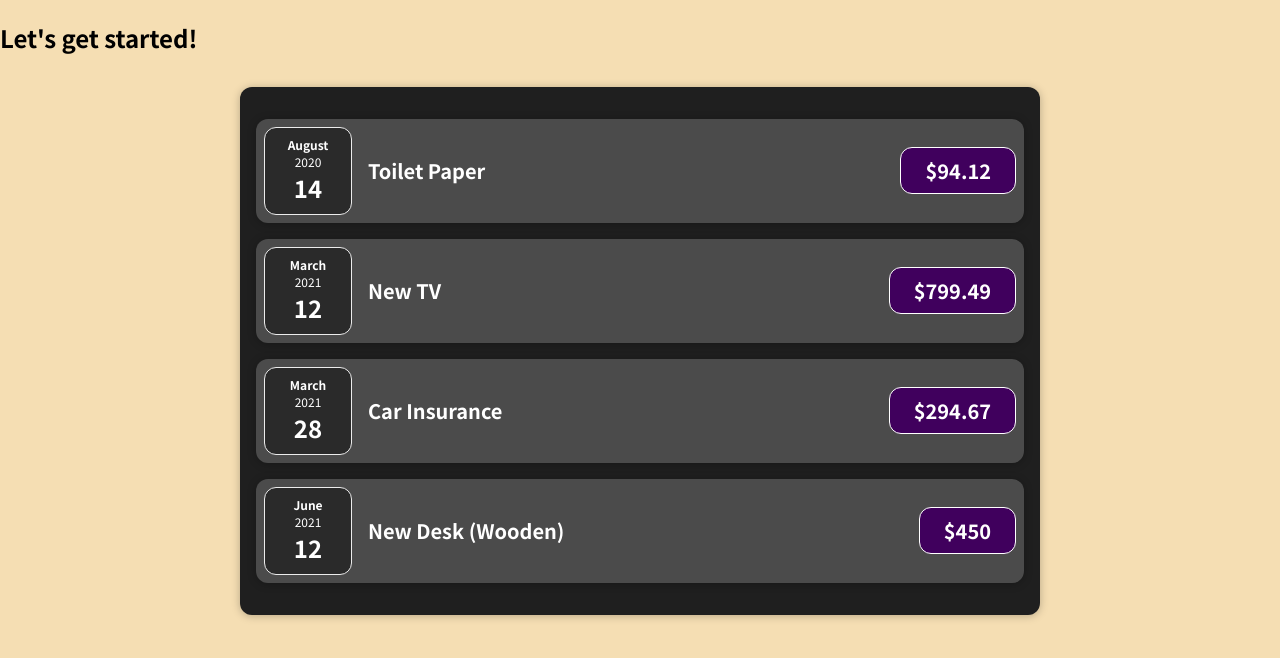
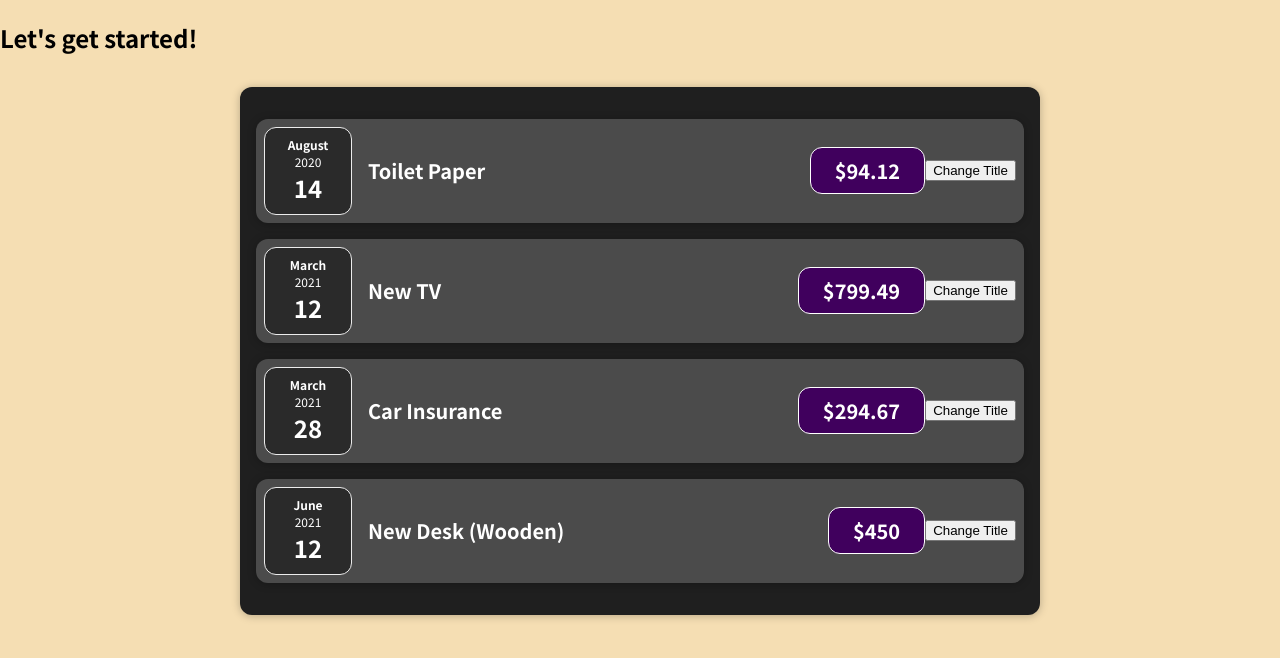
Before and after one commit to AgnesChang0227/react-session3-4, a React (Create React App) app: page / in a window 1280 px wide. Shown: the top 658 px of the page. Built offline with nearby package versions, Linux system fonts and the light colour scheme.

Commit message:
create一個button，加上onClick 的event，和其callback fn在ExprenseItem

```diff
--- a/src/components/Expenses/ExpenseItem.js
+++ b/src/components/Expenses/ExpenseItem.js
@@ -1,10 +1,15 @@
 import React from "react";
 import ExpenseDate from "./ExpenseDate";//import separate component
 import Card from "../UI/Card";
-import "./ExpenseItem.css";//import css
+import "./ExpenseItem.css";
+import {click} from "@testing-library/user-event/dist/click";
+//import css
 
 //app.js 會傳送一個object過來 => props
 const ExpenseItem = (props) => {
+    const clickHandler=()=>{//Event fn
+        console.log("Clicked!")
+    }
     return (
         //使用card作為html element
         <Card className="expense-item">
@@ -14,6 +19,8 @@ const ExpenseItem = (props) => {
                 <h2>{props.title}</h2>
                 <div className="expense-item__price">${props.amount}</div>
             </div>
+            {/*Event: onClick={...fn}*/}
+            <button onClick={clickHandler}>Change Title</button>
         </Card>
     )
 }
```
